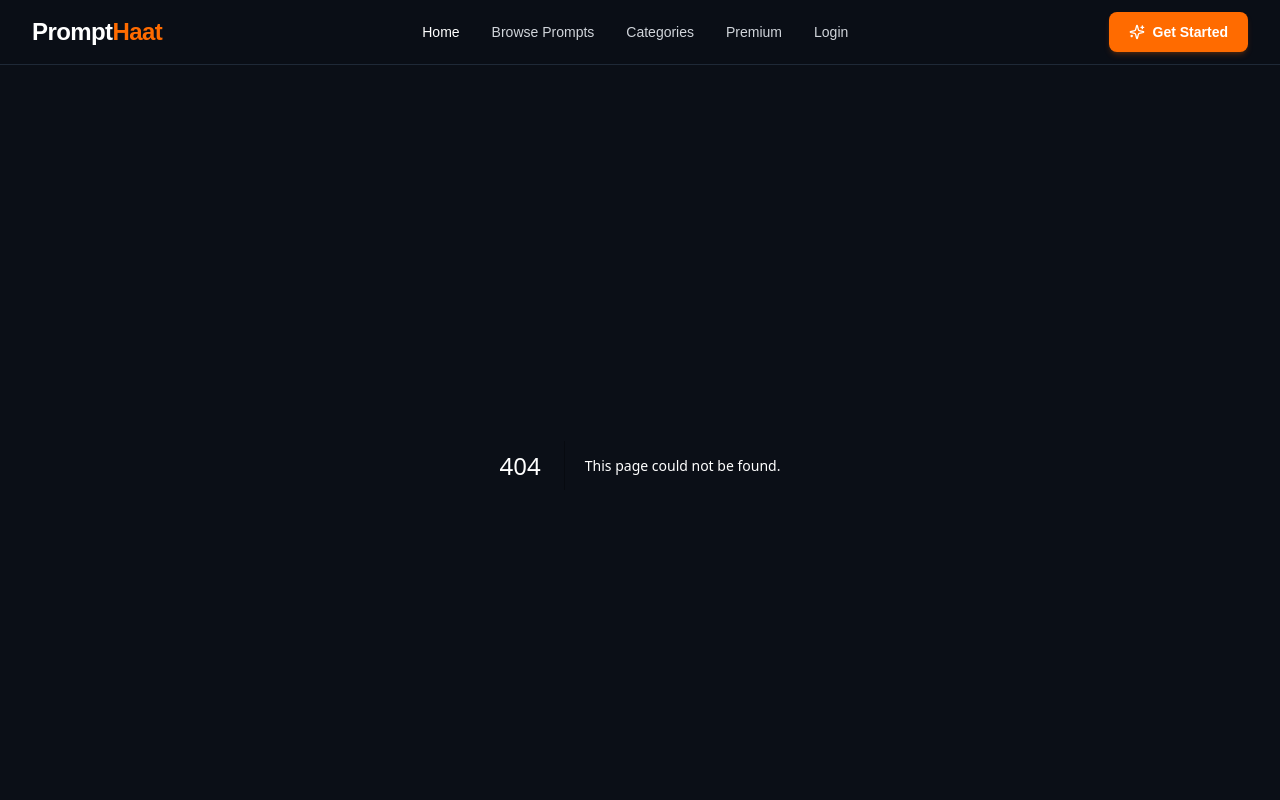
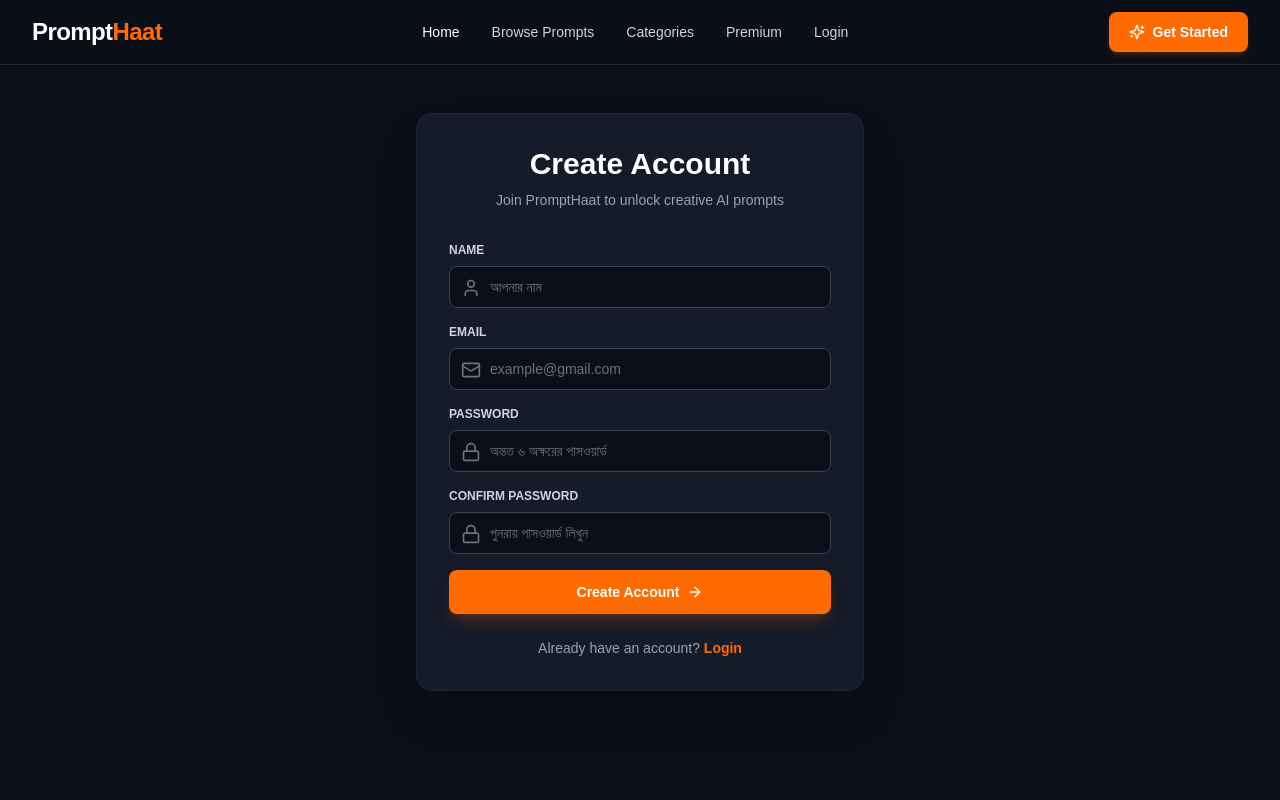
Before and after one commit to mdboostmobile59-cyber/prompthaat, a Next.js app: page /register in a window 1280 px wide. Before the commit this address had no page. Shown: the top 800 px of the page. Built offline with nearby package versions, Linux system fonts and the light colour scheme.

Commit message:
Create page.tsx

```diff
--- /dev/null
+++ b/src/app/register/page.tsx
@@ -0,0 +1,142 @@
+"use client";
+
+import { useState } from "react";
+import Link from "next/link";
+import { useRouter } from "next/navigation";
+import { User, Mail, Lock, ArrowRight } from "lucide-react";
+
+export default function RegisterPage() {
+  const router = useRouter();
+  const [name, setName] = useState("");
+  const [email, setEmail] = useState("");
+  const [password, setPassword] = useState("");
+  const [confirmPassword, setConfirmPassword] = useState("");
+  const [error, setError] = useState("");
+  const [loading, setLoading] = useState(false);
+
+  const handleSubmit = async (e: React.FormEvent) => {
+    e.preventDefault();
+    setError("");
+
+    if (password !== confirmPassword) {
+      setError("পাসওয়ার্ড দুটি মেলেনি");
+      return;
+    }
+
+    setLoading(true);
+    try {
+      const res = await fetch("/api/auth/register", {
+        method: "POST",
+        headers: { "Content-Type": "application/json" },
+        body: JSON.stringify({ name, email, password }),
+      });
+
+      const data = await res.json();
+      if (!res.ok) {
+        setError(data.error || "রেজিস্ট্রেশন ব্যর্থ হয়েছে");
+      } else {
+        router.push("/dashboard");
+        router.refresh();
+      }
+    } catch {
+      setError("সার্ভারে সমস্যা হচ্ছে, আবার চেষ্টা করুন");
+    } finally {
+      setLoading(false);
+    }
+  };
+
+  return (
+    <div className="min-h-[80vh] flex items-center justify-center px-4 py-12">
+      <div className="w-full max-w-md bg-[#151B28] border border-gray-800 rounded-2xl p-8 shadow-2xl">
+        <div className="text-center mb-8">
+          <h1 className="text-3xl font-black text-white">Create Account</h1>
+          <p className="text-sm text-gray-400 mt-2">Join PromptHaat to unlock creative AI prompts</p>
+        </div>
+
+        {error && (
+          <div className="mb-6 p-3 text-sm text-red-400 bg-red-950/40 border border-red-800 rounded-lg">
+            {error}
+          </div>
+        )}
+
+        <form onSubmit={handleSubmit} className="space-y-4">
+          <div>
+            <label className="block text-xs font-semibold text-gray-300 uppercase mb-2">Name</label>
+            <div className="relative">
+              <User className="w-5 h-5 text-gray-500 absolute left-3 top-3" />
+              <input
+                type="text"
+                required
+                value={name}
+                onChange={(e) => setName(e.target.value)}
+                placeholder="আপনার নাম"
+                className="w-full bg-[#0B0F17] border border-gray-700 rounded-lg pl-10 pr-4 py-2.5 text-white placeholder-gray-500 focus:outline-none focus:border-brand-orange text-sm"
+              />
+            </div>
+          </div>
+
+          <div>
+            <label className="block text-xs font-semibold text-gray-300 uppercase mb-2">Email</label>
+            <div className="relative">
+              <Mail className="w-5 h-5 text-gray-500 absolute left-3 top-3" />
+              <input
+                type="email"
+                required
+                value={email}
+                onChange={(e) => setEmail(e.target.value)}
+                placeholder="example@gmail.com"
+                className="w-full bg-[#0B0F17] border border-gray-700 rounded-lg pl-10 pr-4 py-2.5 text-white placeholder-gray-500 focus:outline-none focus:border-brand-orange text-sm"
+              />
+            </div>
+          </div>
+
+          <div>
+            <label className="block text-xs font-semibold text-gray-300 uppercase mb-2">Password</label>
+            <div className="relative">
+              <Lock className="w-5 h-5 text-gray-500 absolute left-3 top-3" />
+              <input
+                type="password"
+                required
+                value={password}
+                onChange={(e) => setPassword(e.target.value)}
+                placeholder="অন্তত ৬ অক্ষরের পাসওয়ার্ড"
+                className="w-full bg-[#0B0F17] border border-gray-700 rounded-lg pl-10 pr-4 py-2.5 text-white placeholder-gray-500 focus:outline-none focus:border-brand-orange text-sm"
+              />
+            </div>
+          </div>
+
+          <div>
+            <label className="block text-xs font-semibold text-gray-300 uppercase mb-2">Confirm Password</label>
+            <div className="relative">
+              <Lock className="w-5 h-5 text-gray-500 absolute left-3 top-3" />
+              <input
+                type="password"
+                required
+                value={confirmPassword}
+                onChange={(e) => setConfirmPassword(e.target.value)}
+                placeholder="পুনরায় পাসওয়ার্ড লিখুন"
+                className="w-full bg-[#0B0F17] border border-gray-700 rounded-lg pl-10 pr-4 py-2.5 text-white placeholder-gray-500 focus:outline-none focus:border-brand-orange text-sm"
+              />
+            </div>
+          </div>
+
+          <button
+            type="submit"
+            disabled={loading}
+            className="w-full mt-4 flex items-center justify-center gap-2 py-3 px-4 rounded-lg bg-brand-orange hover:bg-brand-orangeHover text-white font-semibold text-sm transition-all shadow-lg shadow-brand-orange/20 disabled:opacity-60"
+          >
+            {loading ? "Creating..." : "Create Account"}
+            <ArrowRight className="w-4 h-4" />
+          </button>
+        </form>
+
+        <p className="text-center text-sm text-gray-400 mt-6">
+          Already have an account?{" "}
+          <Link href="/login" className="text-brand-orange hover:underline font-semibold">
+            Login
+          </Link>
+        </p>
+      </div>
+    </div>
+  );
+}
```
